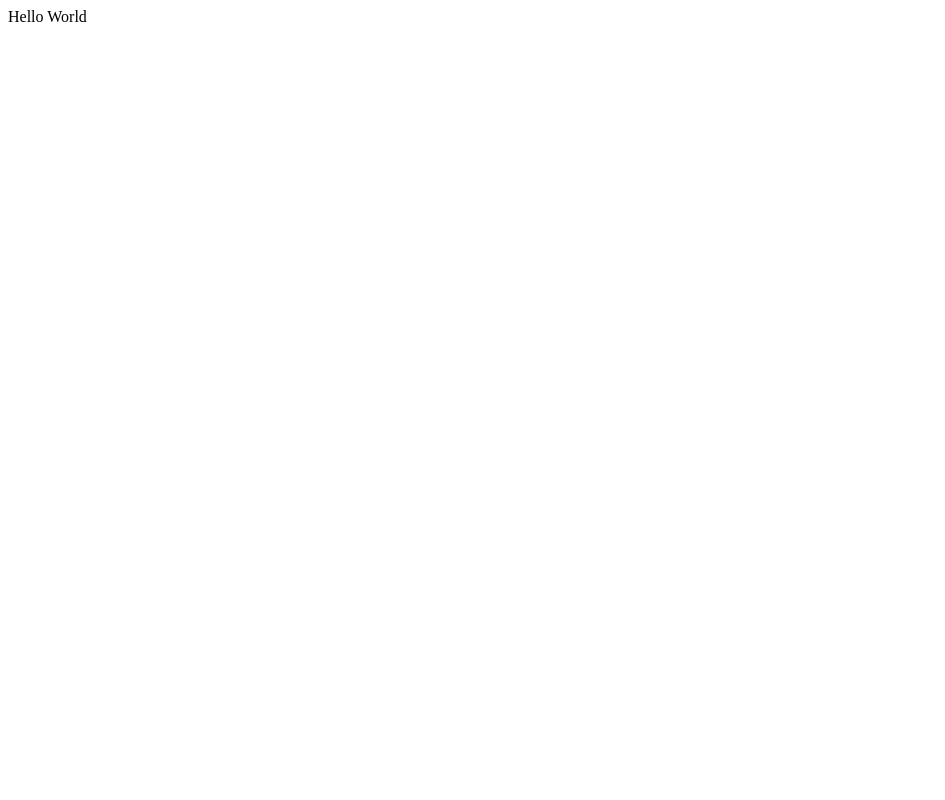
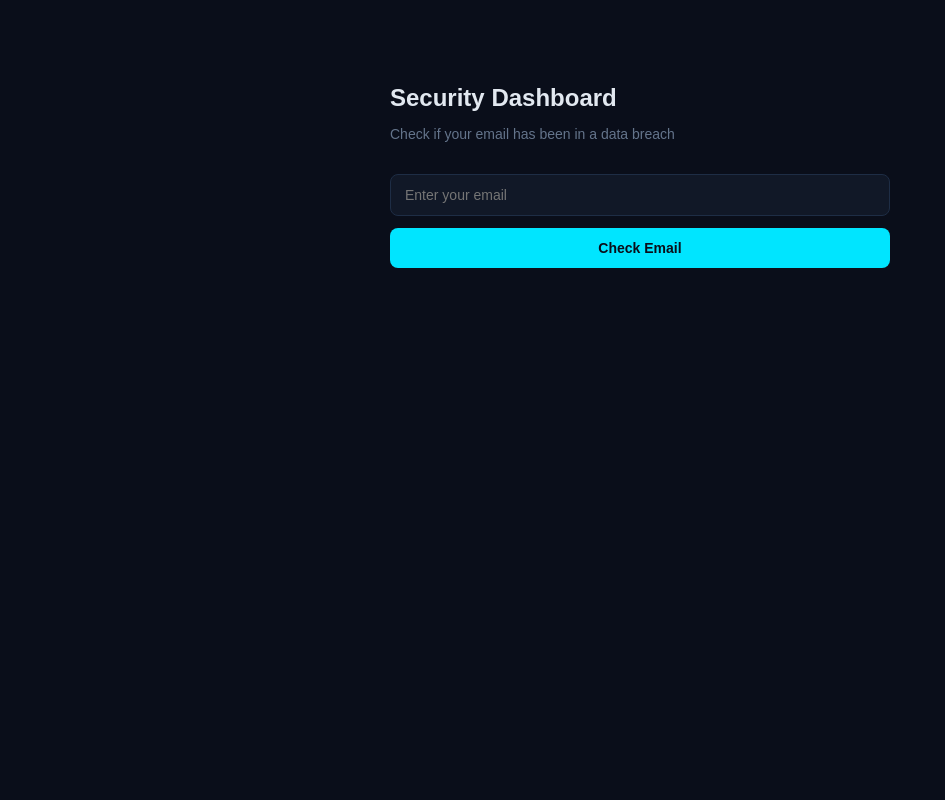
Before and after one commit to nosrednah/security-dashboard, a Flask app: page / in a window 1280 px wide. Before the commit the part shown is almost empty. Shown: the whole page, without its empty margins (0-945 px from the left). Run offline with Flask 3, Linux system fonts and the light colour scheme.

Commit message:
Initial commit - Flask app with email route

```diff
--- a/app.py
+++ b/app.py
@@ -1,10 +1,16 @@
-from flask import Flask
+from flask import Flask, render_template, request, jsonify
 
 app = Flask(__name__)
 
 @app.route('/')
 def home():
-    return 'Hello World'
+    return render_template('index.html')
+
+@app.route('/check-email', methods=['POST'])
+def check_email():
+    data = request.get_json()
+    email = data['email']
+    return jsonify({'message': f'Checking email: {email}'})
 
 if __name__ == '__main__':
     app.run(debug=True)
--- a/templates/index.html
+++ b/templates/index.html
@@ -52,13 +52,29 @@
             background: #00b8cc;
         }
     </style>
+
 </head>
 <body>
     <div class="container">
         <h1>Security Dashboard</h1>
         <p>Check if your email has been in a data breach</p>
         <input type="text" id="emailInput" placeholder="Enter your email">
-        <button type="button">Check Email</button>
+        <button type="button" onclick="checkEmail()">Check Email</button>
     </div>
+
+        <script>
+async function checkEmail() {
+    const email = document.getElementById('emailInput').value;
+
+    const response = await fetch('/check-email', {
+        method: 'POST',
+        headers: { 'Content-Type': 'application/json' },
+        body: JSON.stringify({ email: email })
+    });
+
+    const result = await response.json();
+    console.log(result.message);
+}
+</script>
 </body>
 </html>
```
